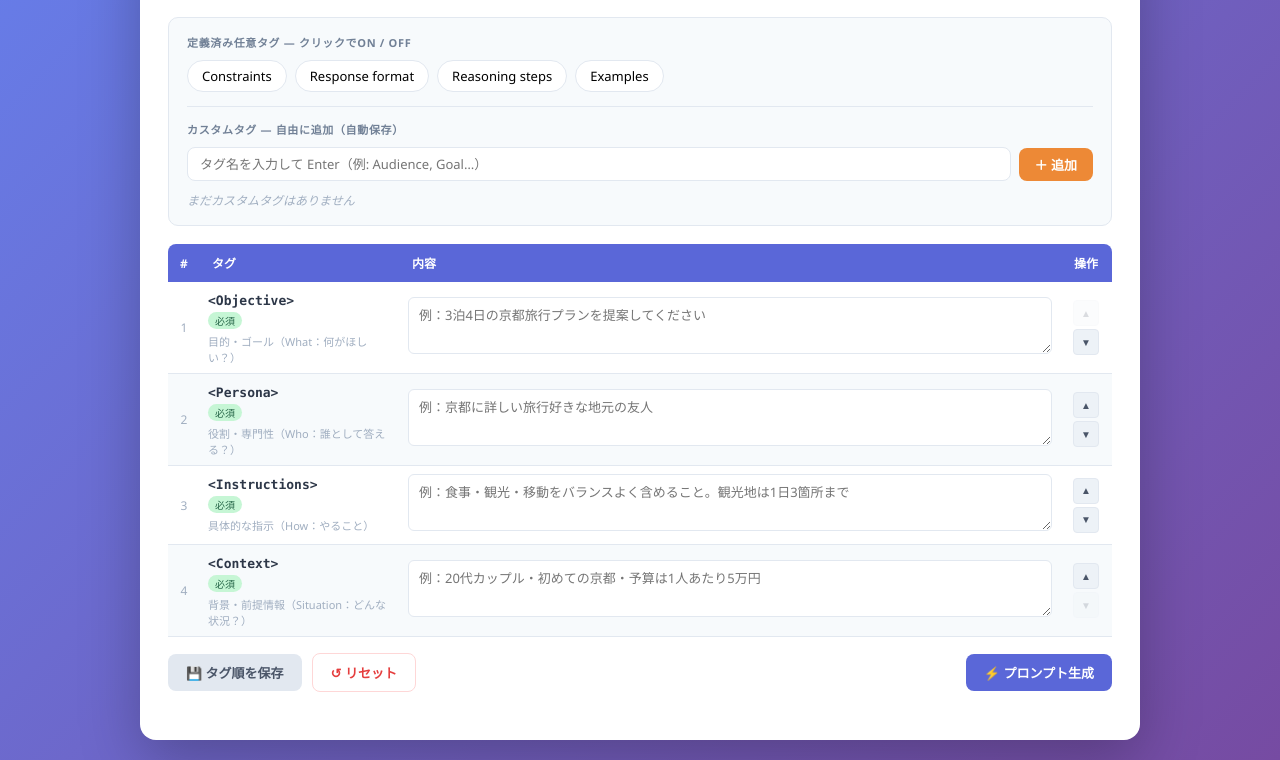
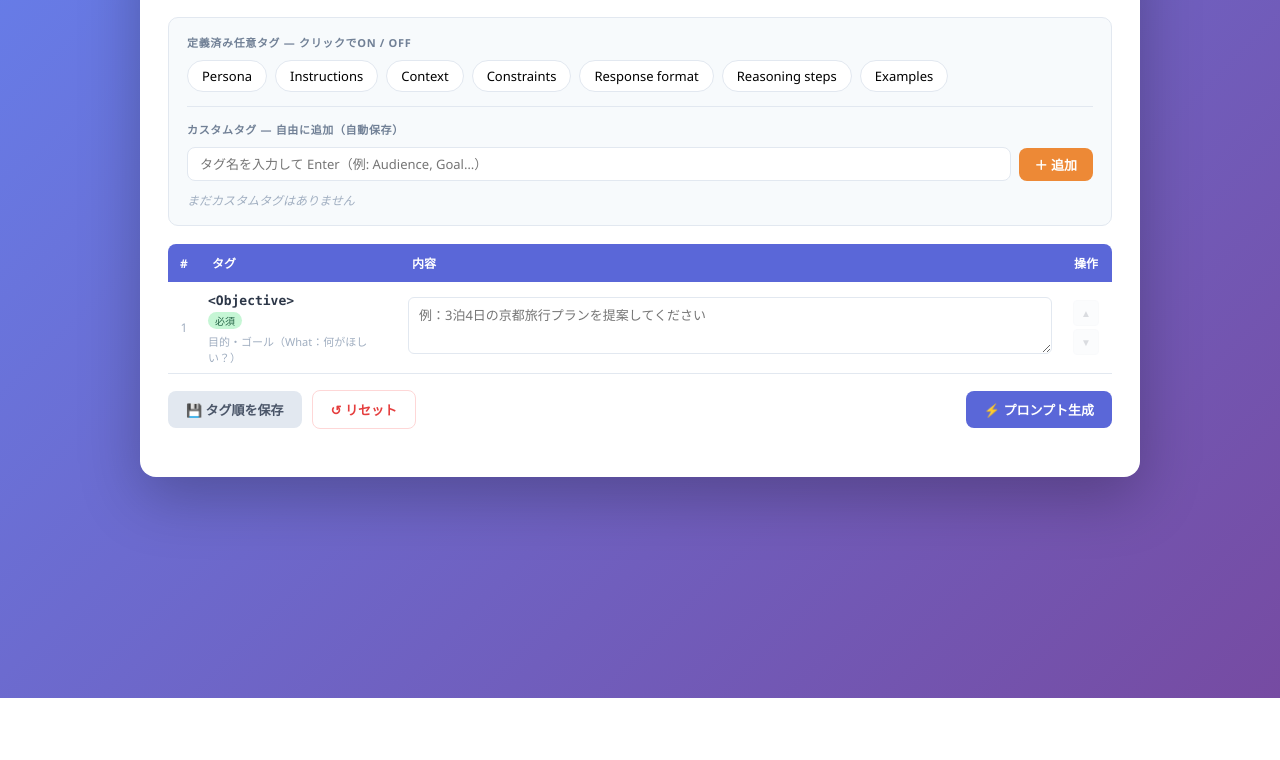
Before and after one commit to nobunaga1551/prompt_generator, a plain HTML site: page index.html in a window 1280 px wide. Shown: the part 102-862 px from the top of the page. After the commit the page ends 800 px from the top, so only its background shows below. Drawn offline with Linux system fonts and the light colour scheme.

Commit message:
chnge required param

```diff
--- a/index.html
+++ b/index.html
@@ -287,12 +287,12 @@ textarea:focus {
 </div>
 
 <script>
-const REQUIRED = ['Objective', 'Persona', 'Instructions', 'Context'];
-const OPTIONAL  = ['Constraints', 'Response format', 'Reasoning steps', 'Examples'];
+const REQUIRED = ['Objective'];
+const OPTIONAL  = ['Persona', 'Instructions', 'Context', 'Constraints', 'Response format', 'Reasoning steps', 'Examples'];
 
-const LS_ORDER  = 'pg_order_v3';
-const LS_OPT    = 'pg_opt_v3';
-const LS_CUSTOM = 'pg_custom_v3';
+const LS_ORDER  = 'pg_order_v4';
+const LS_OPT    = 'pg_opt_v4';
+const LS_CUSTOM = 'pg_custom_v4';
 
 // ✅ 追加①：日本語サブラベル（UI表示用のみ）
 const LABELS = {
```
